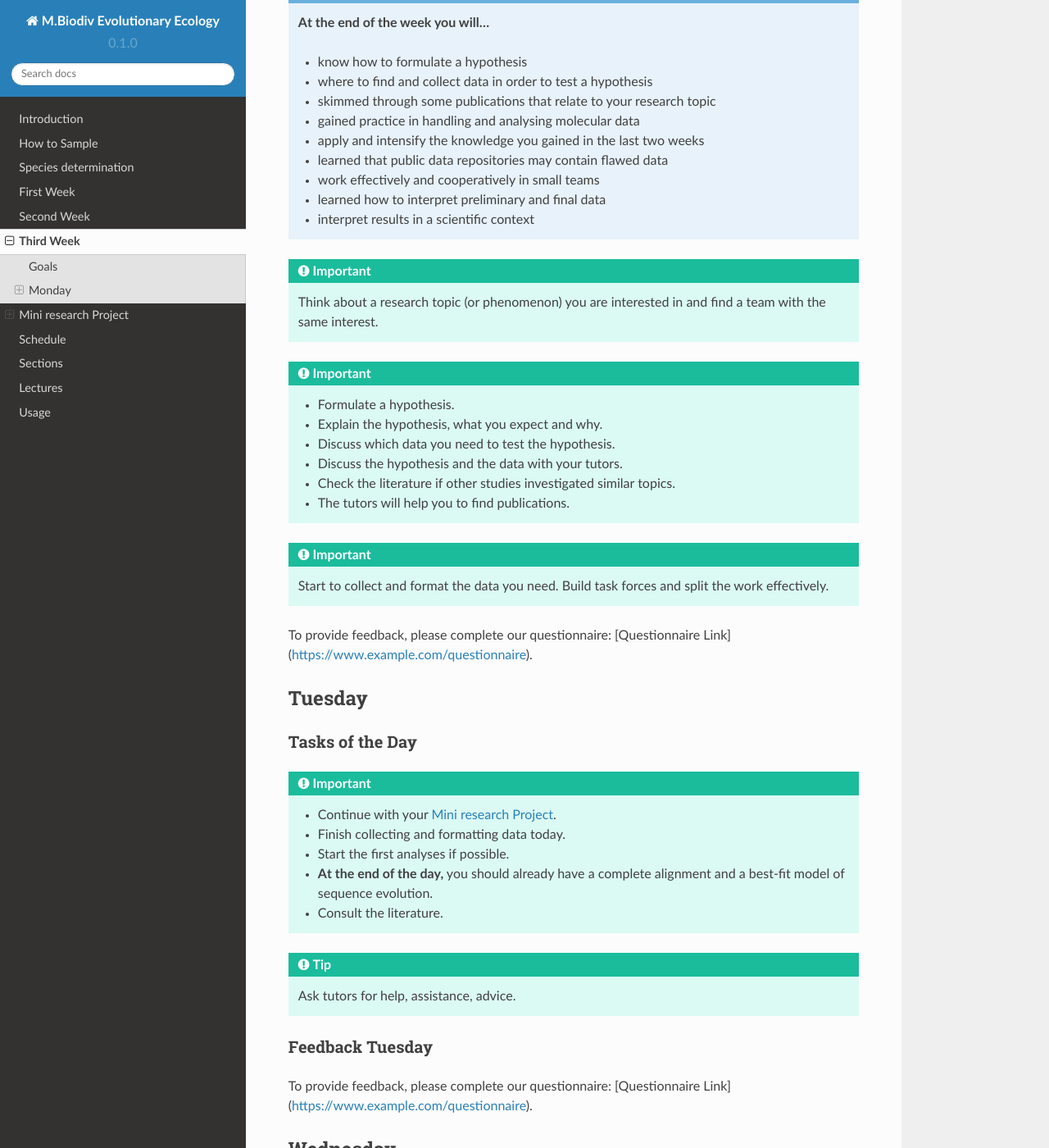
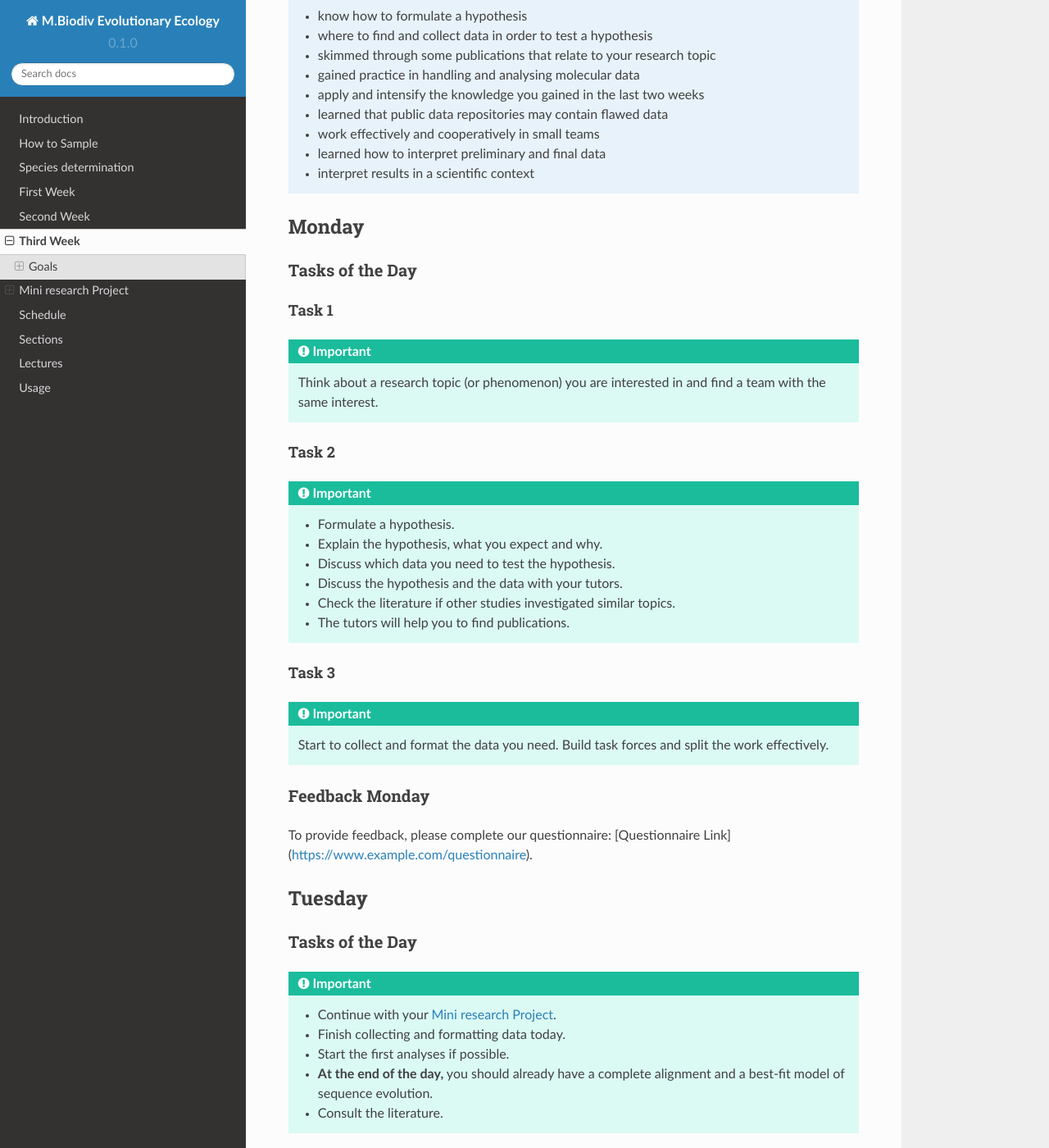
Before and after one commit to bheimbu/evolutionary_ecology, a Sphinx documentation site: the page built from docs/source/third_week.rst, in a window 1280 px wide and 1400 px high, scrolled down 2031 px. Shown: the whole window at 82% size. Built offline with Sphinx 7.4.7 and the Read the Docs theme 2.0.0, drawn with Linux system fonts in a browser that asks for light colours; some of the changed lines change nothing that is shown.

Commit message:
Update third_week.rst

```diff
--- a/docs/source/third_week.rst
+++ b/docs/source/third_week.rst
@@ -17,10 +17,6 @@
 .. attention::
 
   The course will end with the last presentation and a feedback round on Friday. You will not have to write a protocol or paper. Instead, you will have to answer a questionnaire, individually, on Thursday.
-
-.. _Monday_Third_Week:
-Monday
-------
 
 Summary
 ^^^^^^^
@@ -75,6 +71,11 @@
   - work effectively and cooperatively in small teams
   - learned how to interpret preliminary and final data
   - interpret results in a scientific context
+
+
+.. _Monday_Third_Week:
+Monday
+------
 
 Tasks of the Day
 ^^^^^^^^^^^^^^^^
```
